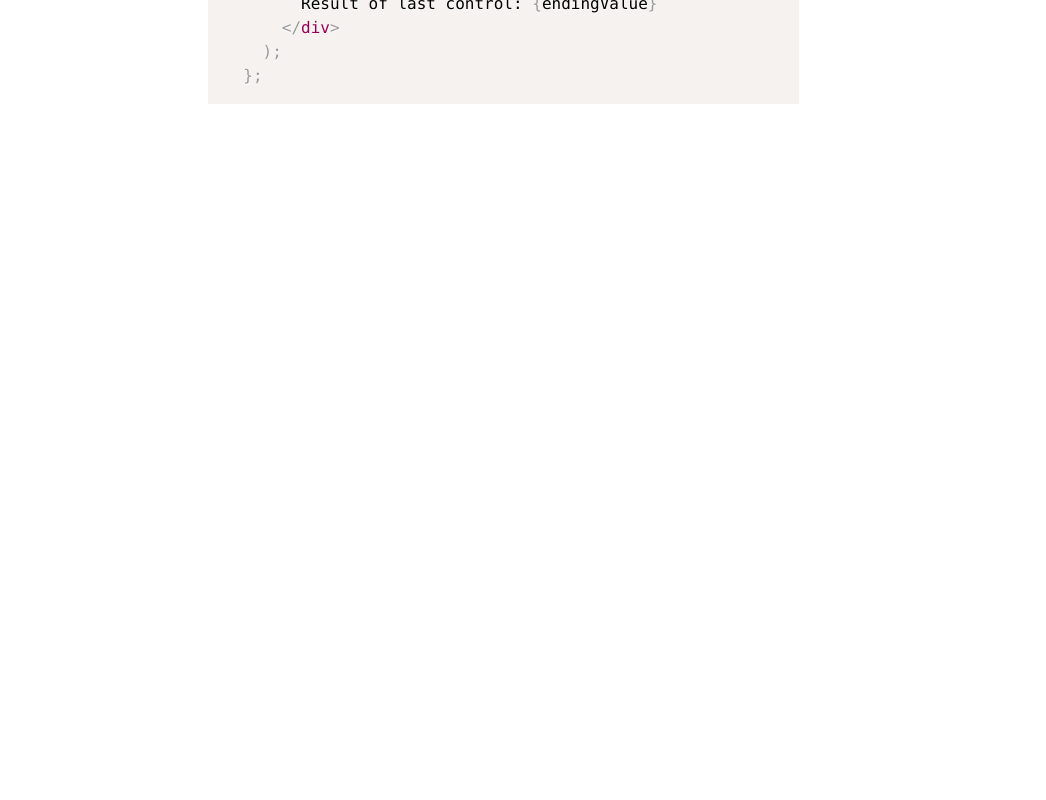
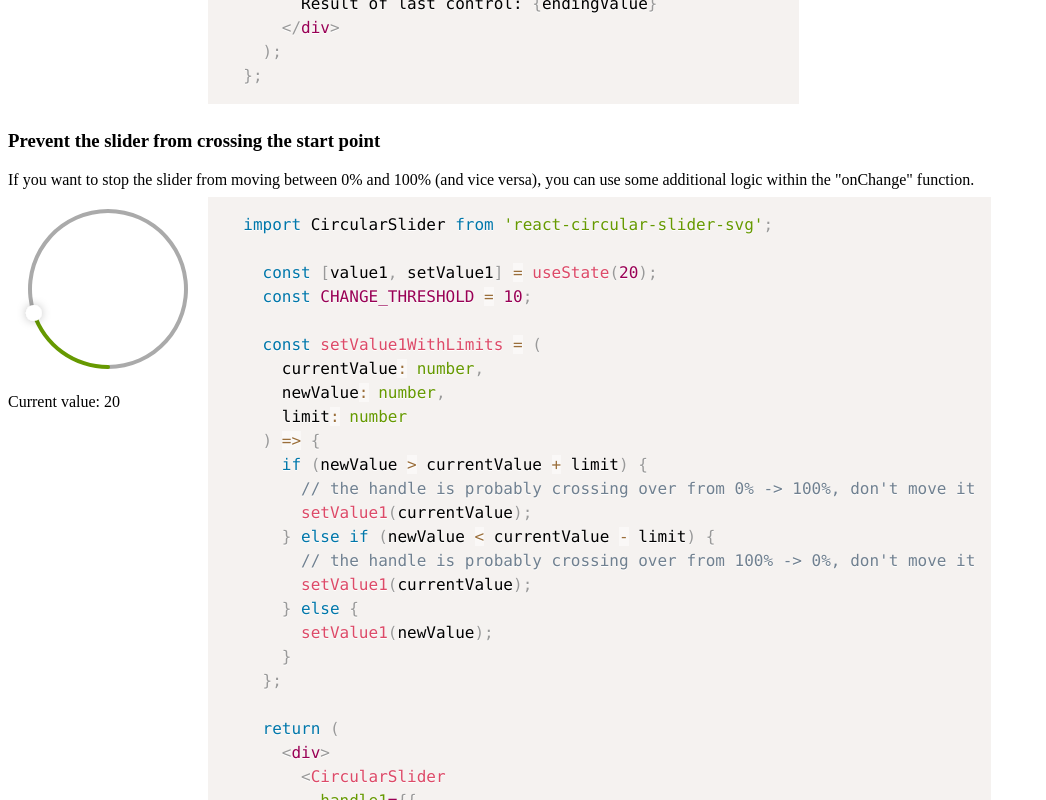
Before and after one commit to mnkhouri/react-circular-slider, a React app: page / in a window 1280 px wide. Shown: the part 2560-3360 px from the top of the page, without its empty margins (0-1046 px from the left). Before the commit the page ends 2680 px from the top, so only its background shows below. Built offline with nearby package versions, Linux system fonts and the light colour scheme.

Commit message:
Add an example to stop crossing from 0 -> 100%
See issue #32

```diff
--- a/docs-src/index.tsx
+++ b/docs-src/index.tsx
@@ -10,6 +10,7 @@ import { CircularSlider, CircularSliderWithChildren } from "../src";
 import { ApiDocs } from "./api";
 import { OnControlFinishedExample } from "./onControlFinished";
 import { WithChildrenExample } from "./withChildren";
+import { StopCrossoverExample } from "./stopCrossover";
 
 class Main extends React.Component {
   render() {
@@ -41,6 +42,11 @@ class Main extends React.Component {
         onMouseLeave). You could use this callback, for example, to write the
         final value of the control to a database.
         <OnControlFinishedExample />
+        <h3>Prevent the slider from crossing the start point</h3>
+        If you want to stop the slider from moving between 0% and 100% (and vice
+        versa), you can use some additional logic within the "onChange"
+        function.
+        <StopCrossoverExample />
       </div>
     );
   }
--- /dev/null
+++ b/docs-src/stopCrossover.tsx
@@ -0,0 +1,87 @@
+import { default as React, useState } from "react";
+import { PrismLight as SyntaxHighlighter } from "react-syntax-highlighter";
+import { prism as syntaxStyle } from "react-syntax-highlighter/dist/esm/styles/prism";
+
+import { CircularSlider, CircularSliderWithChildren } from "../src";
+
+import { ApiDocs } from "./api";
+
+export const StopCrossoverExample: React.FunctionComponent = () => {
+  const MyApp: React.FunctionComponent = () => {
+    const [value1, setValue1] = useState(20);
+    const CHANGE_THRESHOLD = 10;
+
+    const setValue1WithLimits = (
+      currentValue: number,
+      newValue: number,
+      limit: number
+    ) => {
+      if (newValue > currentValue + limit) {
+        // the handle is probably crossing over from 0% -> 100%, don't move it
+        setValue1(currentValue);
+      } else if (newValue < currentValue - limit) {
+        // the handle is probably crossing over from 100% -> 0%, don't move it
+        setValue1(currentValue);
+      } else {
+        setValue1(newValue);
+      }
+    };
+
+    return (
+      <div>
+        <CircularSlider
+          handle1={{
+            value: value1,
+            onChange: (v) => setValue1WithLimits(value1, v, CHANGE_THRESHOLD),
+          }}
+          arcColor="#690"
+        />
+        Current value: {value1}
+      </div>
+    );
+  };
+  return (
+    <div style={{ display: "flex", flexWrap: "wrap" }}>
+      <div style={{ width: 200, flexShrink: 0 }}>
+        <MyApp />
+      </div>
+      <SyntaxHighlighter language="tsx" style={syntaxStyle}>
+        {`  import CircularSlider from 'react-circular-slider-svg';
+
+    const [value1, setValue1] = useState(20);
+    const CHANGE_THRESHOLD = 10;
+
+    const setValue1WithLimits = (
+      currentValue: number,
+      newValue: number,
+      limit: number
+    ) => {
+      if (newValue > currentValue + limit) {
+        // the handle is probably crossing over from 0% -> 100%, don't move it
+        setValue1(currentValue);
+      } else if (newValue < currentValue - limit) {
+        // the handle is probably crossing over from 100% -> 0%, don't move it
+        setValue1(currentValue);
+      } else {
+        setValue1(newValue);
+      }
+    };
+
+    return (
+      <div>
+        <CircularSlider
+          handle1={{
+            value: value1,
+            onChange: (v) => setValue1WithLimits(value1, v, CHANGE_THRESHOLD),
+          }}
+          arcColor="#690"
+        />
+        Current value: {value1}
+      </div>
+    );
+  };
+`}
+      </SyntaxHighlighter>
+    </div>
+  );
+};
```
Also changed, not shown: 1 other file (tests, documents, lock files or other folders).
